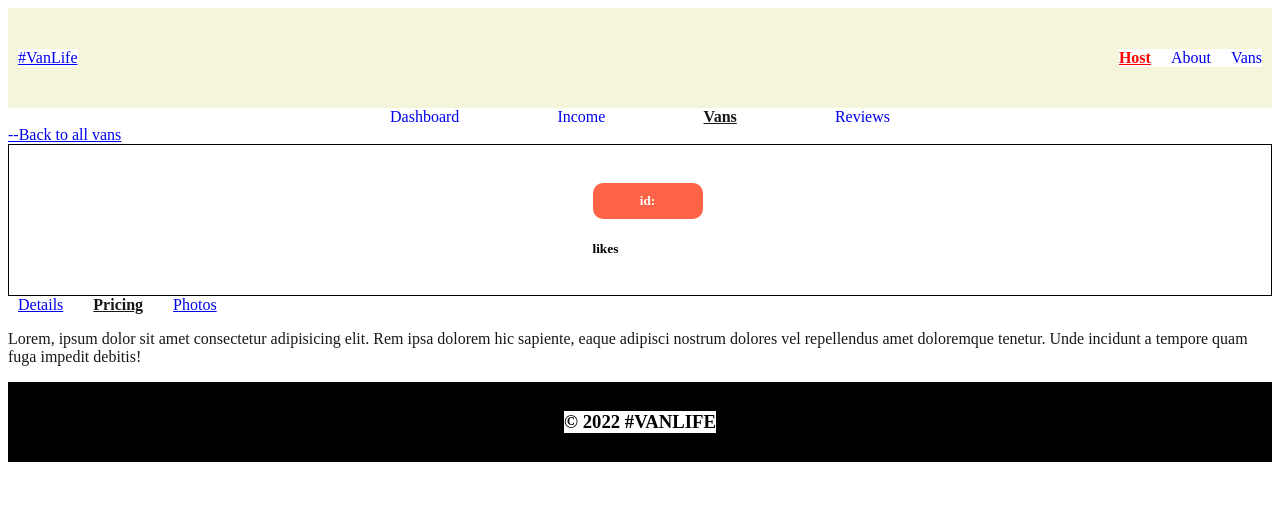
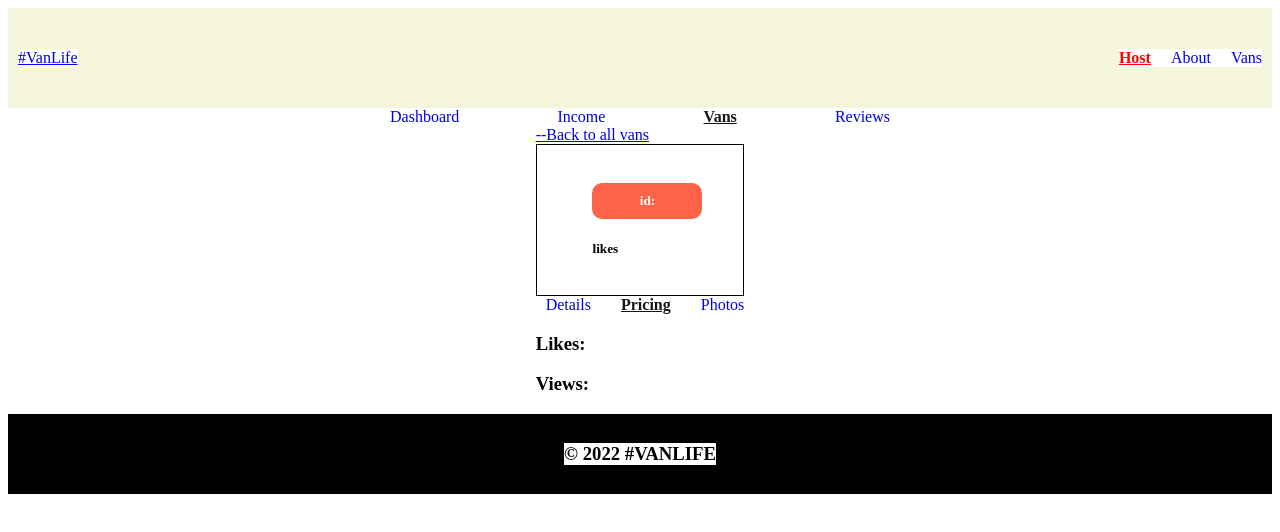
Before and after one commit to imbizman316/react-router, a React (Create React App) app: page /host/vans/1/pricing in a window 1280 px wide. Shown: the top 532 px of the page. Built offline with nearby package versions, Linux system fonts and the light colour scheme; no server answers.

Commit message:
Added host pages

```diff
--- a/src/components/react_router_6/pages/Host/Details/HostVansDetails.jsx
+++ b/src/components/react_router_6/pages/Host/Details/HostVansDetails.jsx
@@ -1,8 +1,14 @@
 import React from 'react'
+import { useOutletContext } from 'react-router-dom'
 
 export default function HostVansDetails() {
+
+  const targetVan = useOutletContext()
+
   return (
     <div>
+      <h3>{targetVan.tags}</h3>
+      <h4>by "{targetVan.user}"</h4>
       <p>Lorem ipsum dolor sit amet consectetur adipisicing elit. Quas, placeat? Magni dolor, unde vel inventore perferendis corporis odit accusantium eius neque autem atque quia iste dolores dolorum eveniet explicabo adipisci!</p>
     </div>
   )
--- a/src/components/react_router_6/pages/Host/Details/HostVansPhotos.jsx
+++ b/src/components/react_router_6/pages/Host/Details/HostVansPhotos.jsx
@@ -1,7 +1,13 @@
 import React from 'react'
+import {useOutletContext} from 'react-router-dom'
 
 export default function HostVansPhotos() {
+
+  const targetVan = useOutletContext()
+
   return (
-    <p>Lorem ipsum dolor sit amet consectetur adipisicing elit. Consequatur esse vel, ducimus quasi molestiae culpa velit sapiente debitis dolorum voluptas, obcaecati consectetur inventore ex dolor sit praesentium! Molestias, at cumque?</p>
+    <div>
+      <img src={targetVan.webformatURL} alt={targetVan.tags}/>
+    </div>
   )
 }
--- a/src/components/react_router_6/pages/Host/Details/HostVansPricing.jsx
+++ b/src/components/react_router_6/pages/Host/Details/HostVansPricing.jsx
@@ -1,7 +1,14 @@
 import React from 'react'
+import {useOutletContext} from 'react-router-dom'
 
 export default function HostVansPricing() {
+
+  const targetVan = useOutletContext()
+
   return (
-    <p>Lorem, ipsum dolor sit amet consectetur adipisicing elit. Rem ipsa dolorem hic sapiente, eaque adipisci nostrum dolores vel repellendus amet doloremque tenetur. Unde incidunt a tempore quam fuga impedit debitis!</p>
+    <div>
+      <h3>Likes: {targetVan.likes}</h3>
+      <h3>Views: {targetVan.views}</h3>
+    </div>
   )
 }
--- a/src/components/react_router_6/pages/Host/HostVansDetail.jsx
+++ b/src/components/react_router_6/pages/Host/HostVansDetail.jsx
@@ -43,7 +43,7 @@ export default function HostVansDetail() {
           <h5>{targetVan.likes} likes</h5>
         </div>
       </div>
-      <div className='host-vans-detail-nav'>
+      <nav className='host-vans-detail-nav'>
         <NavLink
           end
           style={({isActive}) => isActive ? activeStyle : null}
@@ -54,8 +54,8 @@ export default function HostVansDetail() {
         <NavLink
           style={({isActive}) => isActive ? activeStyle : null}
           to="photos">Photos</NavLink>
-      </div>
-      <Outlet/>
+      </nav>
+      <Outlet context={targetVan}/>
     </div>
   )
 }
--- a/src/components/react_router_6/pages/Host/Reviews.jsx
+++ b/src/components/react_router_6/pages/Host/Reviews.jsx
@@ -2,6 +2,8 @@ import React from 'react'
 
 export default function Reviews() {
   return (
-    <div>Reviews</div>
+    <div>
+      <p>Lorem ipsum dolor sit amet, consectetur adipisicing elit. Consequuntur dolor repudiandae animi obcaecati sit nesciunt ab sequi repellendus quam tempore, quo ipsa natus amet esse, quasi autem laboriosam molestiae enim?</p>
+    </div>
   )
 }
--- a/src/index.js
+++ b/src/index.js
@@ -39,6 +39,7 @@ root.render(
             <Route path="reviews" element={<Reviews/>} />
 
             <Route path="vans" element={<HostVans/>} />
+
             <Route path="vans/:id" element={<HostVansDetail/>} >
               <Route index element={<HostVansDetails/>}/>
               <Route path="pricing" element={<HostVansPricing/>}/>
```
